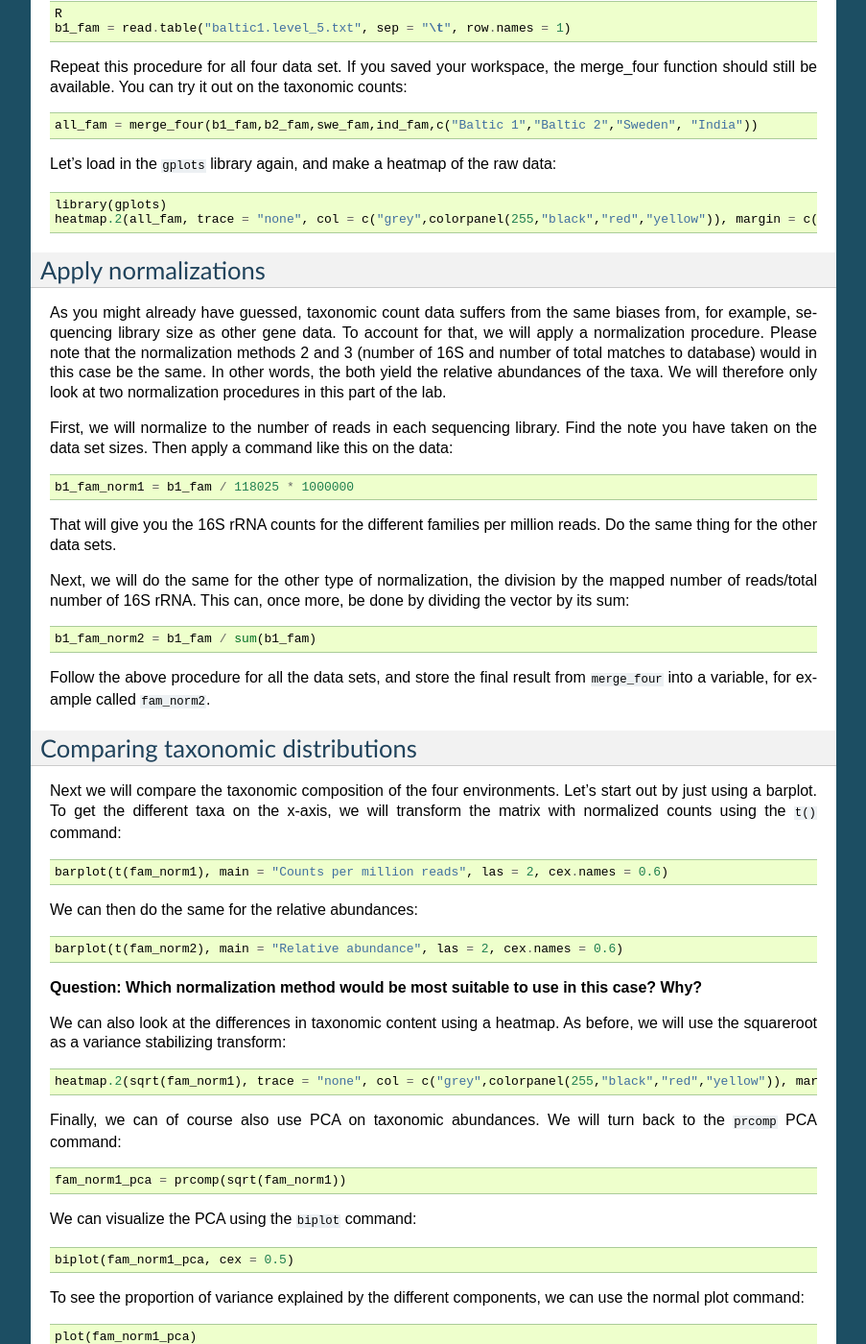
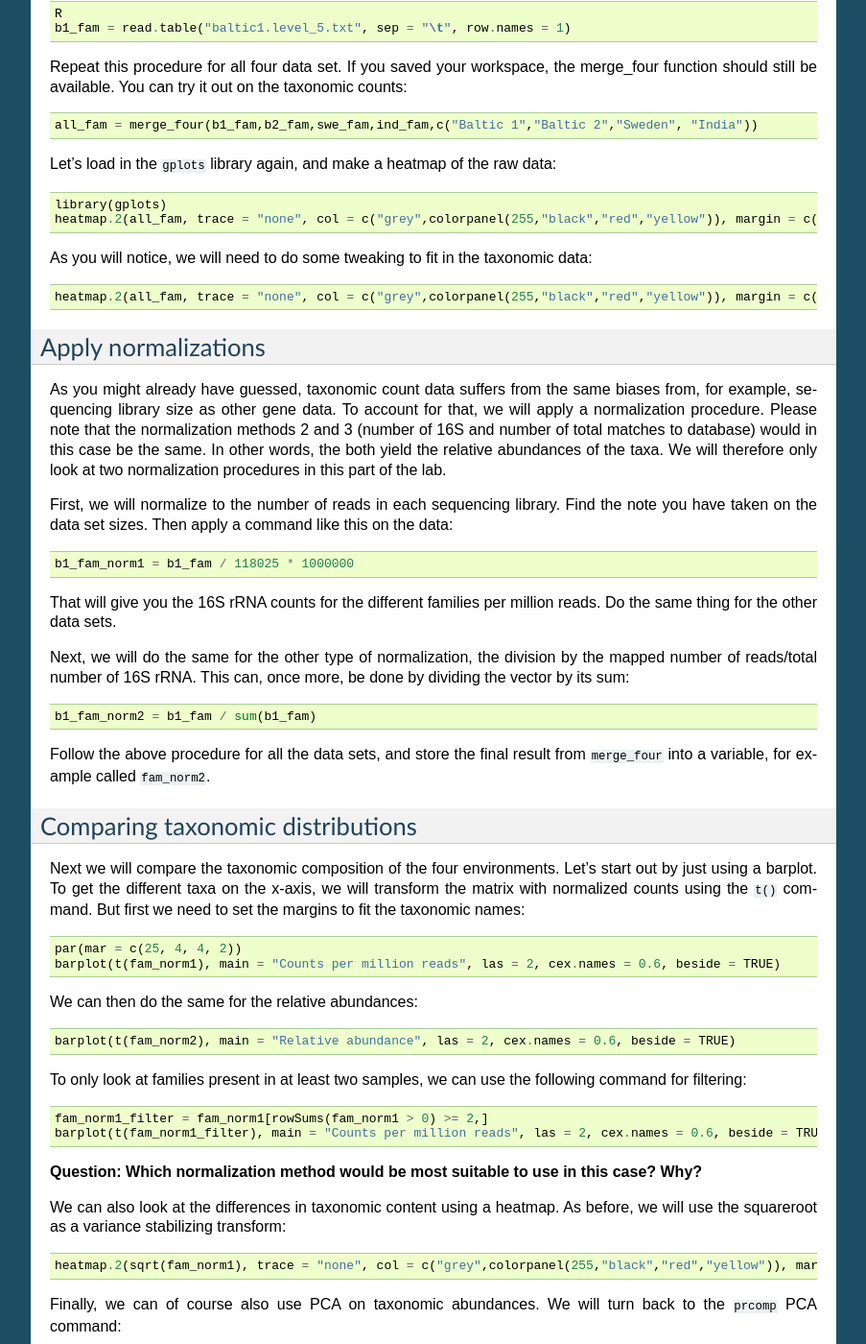
Before and after one commit to inodb/2014-5-metagenomics-workshop, a Sphinx documentation site: the page built from source/annotation/metaxa2.rst, in a window 1280 px wide and 1400 px high, scrolled down 1490 px. Shown: the whole window at 96% size, without its empty margins (198-1101 px from the left). Built offline with Sphinx 7.4.7, drawn with Linux system fonts in a browser that asks for light colours.

Commit message:
Update metaxa2.rst

```diff
--- a/source/annotation/metaxa2.rst
+++ b/source/annotation/metaxa2.rst
@@ -95,6 +95,10 @@ data::
     library(gplots)
     heatmap.2(all_fam, trace = "none", col = c("grey",colorpanel(255,"black","red","yellow")), margin = c(5,10), cexCol = 1, cexRow = 0.7)
 
+As you will notice, we will need to do some tweaking to fit in the taxonomic data::
+
+    heatmap.2(all_fam, trace = "none", col = c("grey",colorpanel(255,"black","red","yellow")), margin = c(5,30), cexCol = 1, cexRow = 0.7)
+
 
 Apply normalizations
 ====================
@@ -130,13 +134,21 @@ Comparing taxonomic distributions
 Next we will compare the taxonomic composition of the four environments.
 Let's start out by just using a barplot. To get the different taxa on
 the x-axis, we will transform the matrix with normalized counts using the
-``t()`` command::
+``t()`` command. But first we need to set the margins to fit the taxonomic
+names::
 
-    barplot(t(fam_norm1), main = "Counts per million reads", las = 2, cex.names = 0.6)
+    par(mar = c(25, 4, 4, 2))
+    barplot(t(fam_norm1), main = "Counts per million reads", las = 2, cex.names = 0.6, beside = TRUE)
 
 We can then do the same for the relative abundances::
 
-    barplot(t(fam_norm2), main = "Relative abundance", las = 2, cex.names = 0.6)
+    barplot(t(fam_norm2), main = "Relative abundance", las = 2, cex.names = 0.6, beside = TRUE)
+
+To only look at families present in at least two samples, we can use the
+following command for filtering::
+
+    fam_norm1_filter = fam_norm1[rowSums(fam_norm1 > 0) >= 2,]
+    barplot(t(fam_norm1_filter), main = "Counts per million reads", las = 2, cex.names = 0.6, beside = TRUE)
 
 
 **Question: Which normalization method would be most suitable to use in this case? Why?**
@@ -145,7 +157,7 @@ We can then do the same for the relative abundances::
 We can also look at the differences in taxonomic content using a heatmap. As before,
 we will use the squareroot as a variance stabilizing transform::
 
-    heatmap.2(sqrt(fam_norm1), trace = "none", col = c("grey",colorpanel(255,"black","red","yellow")), margin = c(5,10), cexCol = 1, cexRow = 0.7)
+    heatmap.2(sqrt(fam_norm1), trace = "none", col = c("grey",colorpanel(255,"black","red","yellow")), margin = c(30,10), cexCol = 1, cexRow = 0.7)
 
 Finally, we can of course also use PCA on taxonomic abundances. We will turn back to the
 ``prcomp`` PCA command::
```
